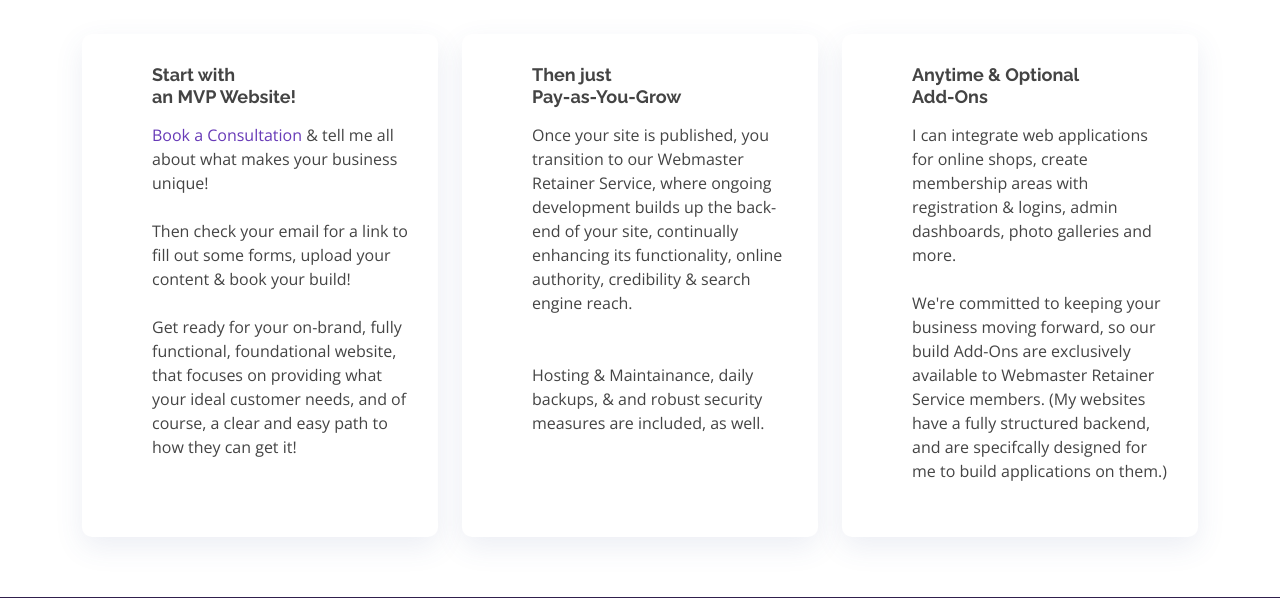
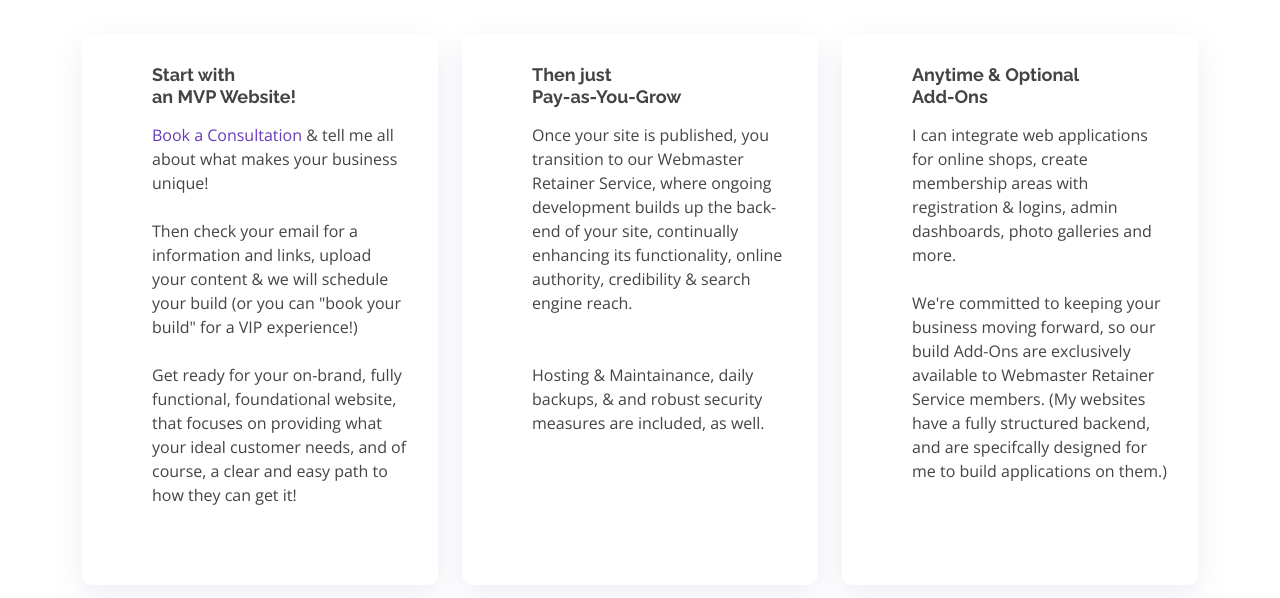
Before and after one commit to GlitchWizardSolutions/glitchwizardsolutions.com, a PHP site: page / in a window 1280 px wide. Shown: the part 2860-3458 px from the top of the page. Run offline with PHP 8.4, Linux system fonts and the light colour scheme.

Commit message:
content edit

```diff
--- a/index.php
+++ b/index.php
@@ -267,7 +267,7 @@
               <h4 class='title'>Start with <br>an MVP Website!</h4>
               <p class='description'><a href='https://outlook.office365.com/owa/calendar/GlitchWizardSolutionsLLC1@GlitchWizardSolutions.com/bookings/'>Book a Consultation</a> &amp; tell me all about what makes your business unique!</p>
               <br>
-              <p class='description'>Then check your email for a link to fill out some forms, upload your content &amp; book your build!</p><br>
+              <p class='description'>Then check your email for a information and links, upload your content &amp; we will schedule your build (or you can "book your build" for a VIP experience!)</p><br>
               <p class='description'>Get ready for your on-brand, fully functional, foundational website, that focuses on providing what your ideal customer needs, and of course, a clear and easy path to how they can get it!</p>
               <br><br><!-- I'll ask you what your ideal customer is like, how you meet their needs, and how you want the customer to reach you. We will also discuss what to expect during the build process.-->
             </div>
```
